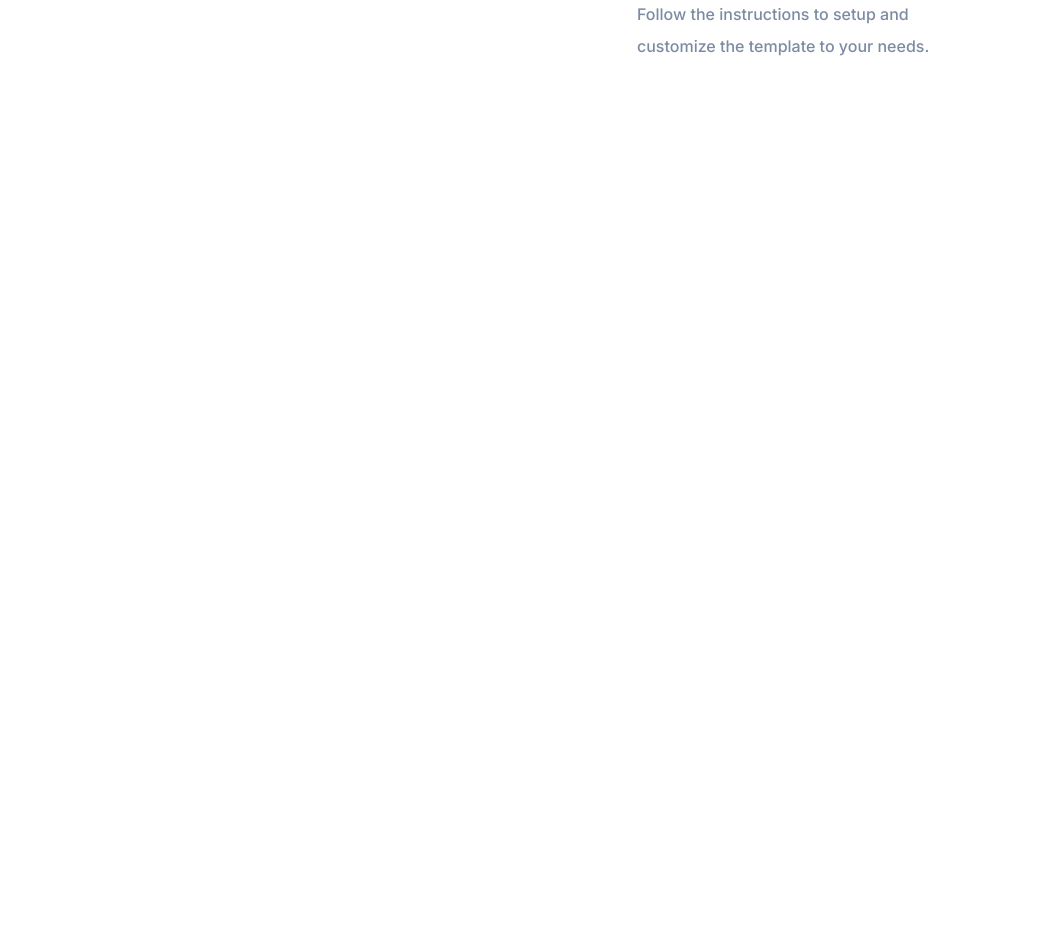
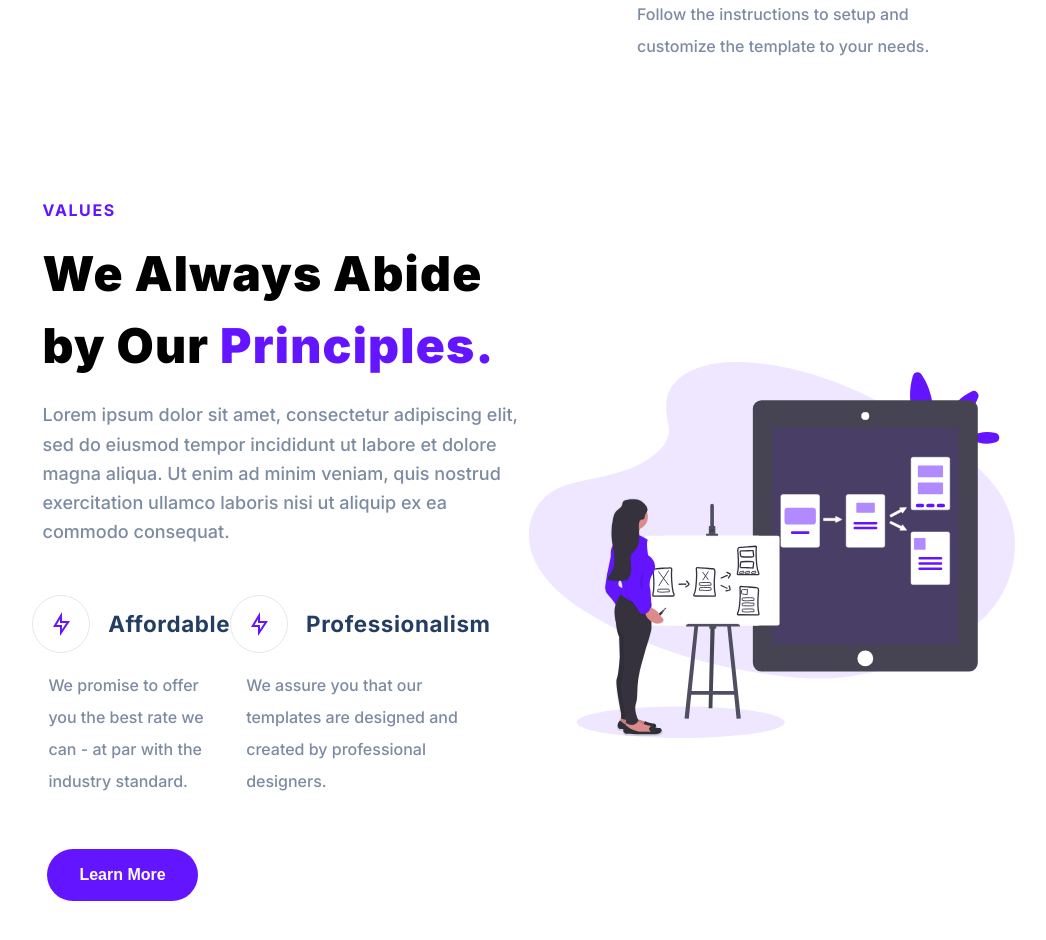
Before and after one commit to DheerajSharma404/REACT_TEMPLATE_CLONE, a React (Vite) app: page / in a window 1280 px wide. Shown: the part 2980-3920 px from the top of the page, without its empty margins (111-1157 px from the left). Before the commit the page ends 3114 px from the top, so only its background shows below. Built offline with nearby package versions, Linux system fonts and the light colour scheme.

Commit message:
Created Work section Third row.

```diff
--- a/index.html
+++ b/index.html
@@ -10,7 +10,13 @@
       href="https://fonts.googleapis.com/css2?family=Inter:wght@400;500;600;700;800;900&display=swap"
       rel="stylesheet"
     />
-
+    <link
+      rel="stylesheet"
+      href="https://cdnjs.cloudflare.com/ajax/libs/font-awesome/6.2.1/css/all.min.css"
+      integrity="sha512-MV7K8+y+gLIBoVD59lQIYicR65iaqukzvf/nwasF0nqhPay5w/9lJmVM2hMDcnK1OnMGCdVK+iQrJ7lzPJQd1w=="
+      crossorigin="anonymous"
+      referrerpolicy="no-referrer"
+    />
     <title>Dreact</title>
   </head>
   <body>
--- a/src/Work/Work.css
+++ b/src/Work/Work.css
@@ -68,3 +68,36 @@ Slide __02---Styling
 .work__listOfSteps {
   margin: 3em 0 0 0;
 }
+/*
+Slide __03---Styling
+*/
+
+.work__cards {
+  display: flex;
+  align-items: flex-start;
+  justify-content: center;
+  max-width: 90%;
+  margin-block: 3em;
+}
+.left__card--div {
+  display: flex;
+  align-items: center;
+}
+.left__card--div > p {
+  margin-left: 0.8em;
+}
+.right__card--div {
+  display: flex;
+  align-items: center;
+}
+.right__card--div > p {
+  margin-left: 0.8em;
+}
+.subtext__ext {
+  max-width: 100%;
+  padding-inline: 1em;
+}
+.work__img3 {
+  width: 100%;
+  height: 100%;
+}
--- a/src/Work/Work.jsx
+++ b/src/Work/Work.jsx
@@ -30,6 +30,7 @@ const Work = () => {
           />
         </div>
       </div>
+
       <div className='work__row'>
         <div className='work__leftContainer'>
           <img
@@ -62,6 +63,59 @@ const Work = () => {
           </div>
         </div>
       </div>
+
+      <div className='work__row'>
+        <div className='work__leftContainer'>
+          <p className=' purple work__text'>VALUES</p>
+          <h2 className='work__heading'>
+            We Always Abide by Our <span className='purple'>Principles.</span>
+          </h2>
+          <p className='work__subtext'>
+            Lorem ipsum dolor sit amet, consectetur adipiscing elit, sed do
+            eiusmod tempor incididunt ut labore et dolore magna aliqua. Ut enim
+            ad minim veniam, quis nostrud exercitation ullamco laboris nisi ut
+            aliquip ex ea commodo consequat.
+          </p>
+          <div className='work__cards'>
+            <div className='left__card'>
+              <div className='left__card--div'>
+                <img
+                  src='./src/assets/fast-icon.svg'
+                  alt=''
+                  className='card--img'
+                />
+                <p className='title'>Affordable</p>
+              </div>
+              <p className='subtext subtext__ext'>
+                We promise to offer you the best rate we can - at par with the
+                industry standard.
+              </p>
+            </div>
+            <div className='right__card'>
+              <div className='right__card--div'>
+                <img
+                  src='./src/assets/fast-icon.svg'
+                  alt=''
+                  className='card--img'
+                />
+                <p className='title'>Professionalism</p>
+              </div>
+              <p className='subtext subtext__ext'>
+                We assure you that our templates are designed and created by
+                professional designers.
+              </p>
+            </div>
+          </div>
+          <button className='work__btn'>Learn More</button>
+        </div>
+        <div className='work__rightContainer'>
+          <img
+            className='work__img3'
+            src='./src/assets/value-section.svg'
+            alt=''
+          />
+        </div>
+      </div>
     </section>
   );
 };
```
Also changed, not shown: src/assets/value-section.svg (added).
